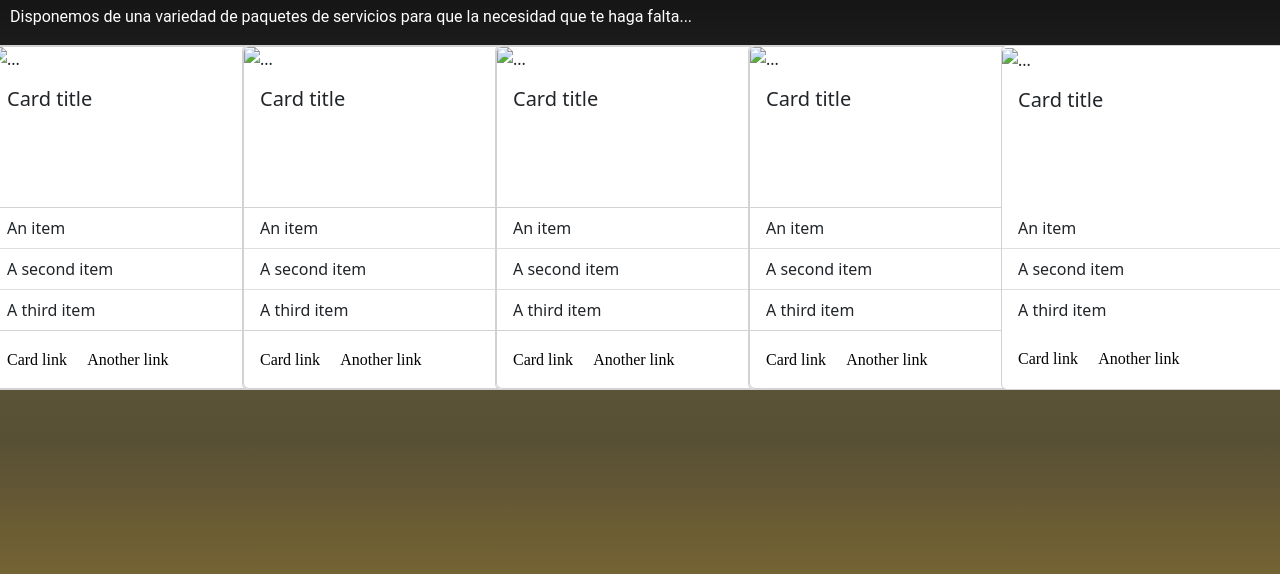
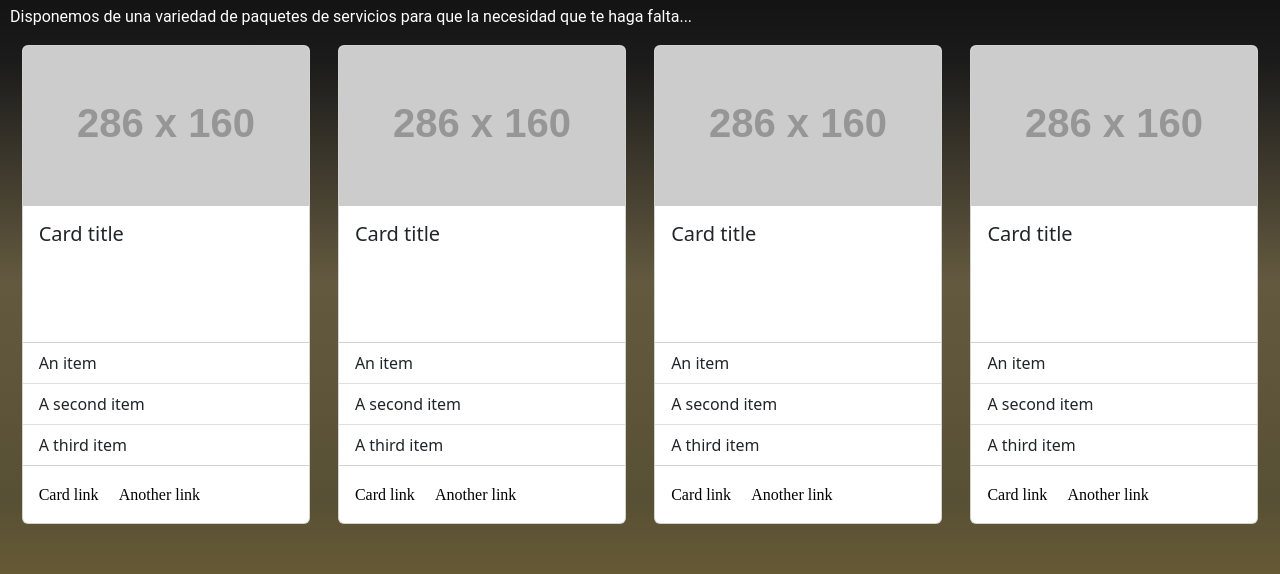
Before and after one commit to cmontenegro001/PreEntrega2-MONTENEGRO, a plain HTML site: page pages/contratanos.html in a window 1280 px wide. Shown: the part 226-800 px from the top of the page. Drawn offline with nearby package versions, Linux system fonts and the light colour scheme; placeholder pictures from the web are drawn by us; a web font is replaced by a local one.

Commit message:
Agrego detalles e imagenes a contratanos.html

```diff
--- a/css/style.css
+++ b/css/style.css
@@ -310,14 +310,15 @@ details ul li {
   height: 100%;
   width: 100%;
   display: grid;
-  grid-template-columns: 1fr 1fr 1fr 1fr 1fr;
+  grid-template-columns: 1fr 1fr 1fr 1fr;
   justify-items: center;
+
   grid-gap: 15px;
   padding: 0px 15px;
 }
 
 .hire-us-main {
-  height: 100vh;
+  height: 110vh;
   background-image: linear-gradient(
     black,
     rgb(27, 27, 27),
@@ -452,7 +453,8 @@ details ul li {
   }
 
   .hire-us-main {
-    height: 2000px;
+    height: 2200px;
+    width: 100%;
   }
 }
 
--- a/pages/contratanos.html
+++ b/pages/contratanos.html
@@ -48,9 +48,10 @@
           necesidad que te haga falta...
         </p>
         <div class="cards-container-custom animate__animated animate__fadeInRight">
-          <div class="card ">
-            <div class="card " style="width: 18rem;">
-  <img src="..." class="card-img-top" alt="...">
+
+
+            <div class="card" style="width: 18rem;">
+  <img src="https://dummyimage.com/286x160/6c6d6e/000https://dummyimage.com/286x160/6c6d6e/000" class="card-img-top" alt="...">
   <div class="card-body">
     <h5 class="card-title">Card title</h5>
     <p class="card-text">Some quick example text to build on the card title and make up the bulk of the card's content.</p>
@@ -65,10 +66,9 @@
     <a href="#" class="card-link">Another link</a>
   </div>
 </div>
-          </div>
-          <div class="card">
+
             <div class="card" style="width: 18rem;">
-  <img src="..." class="card-img-top" alt="...">
+  <img src="https://dummyimage.com/286x160/6c6d6e/000" class="card-img-top" alt="...">
   <div class="card-body">
     <h5 class="card-title">Card title</h5>
     <p class="card-text">Some quick example text to build on the card title and make up the bulk of the card's content.</p>
@@ -83,10 +83,9 @@
     <a href="#" class="card-link">Another link</a>
   </div>
 </div>
-          </div>
-          <div class="card">
+
             <div class="card" style="width: 18rem;">
-  <img src="..." class="card-img-top" alt="...">
+  <img src="https://dummyimage.com/286x160/6c6d6e/000" class="card-img-top" alt="...">
   <div class="card-body">
     <h5 class="card-title">Card title</h5>
     <p class="card-text">Some quick example text to build on the card title and make up the bulk of the card's content.</p>
@@ -101,10 +100,9 @@
     <a href="#" class="card-link">Another link</a>
   </div>
 </div>
-          </div>
-          <div class="card">
+
             <div class="card" style="width: 18rem;">
-  <img src="..." class="card-img-top" alt="...">
+  <img src="https://dummyimage.com/286x160/6c6d6e/000" class="card-img-top" alt="...">
   <div class="card-body">
     <h5 class="card-title">Card title</h5>
     <p class="card-text">Some quick example text to build on the card title and make up the bulk of the card's content.</p>
@@ -119,25 +117,7 @@
     <a href="#" class="card-link">Another link</a>
   </div>
 </div>
-          </div>
-          <div class="card">
-            <div class="card-animation" style="width: 18rem;">
-  <img src="..." class="card-img-top" alt="...">
-  <div class="card-body">
-    <h5 class="card-title">Card title</h5>
-    <p class="card-text">Some quick example text to build on the card title and make up the bulk of the card's content.</p>
-  </div>
-  <ul class="list-group list-group-flush">
-    <li class="list-group-item">An item</li>
-    <li class="list-group-item">A second item</li>
-    <li class="list-group-item">A third item</li>
-  </ul>
-  <div class="card-body">
-    <a href="#" class="card-link">Card link</a>
-    <a href="#" class="card-link">Another link</a>
-  </div>
-</div>
-          </div>
+
         </div>
     </main>
     <!----------------------------------- FOOTER -------------------------------->
```
Also changed, not shown: pages/muestras.html (+5 -1 lines), pages/nosotros.html (+4 -0 lines).
